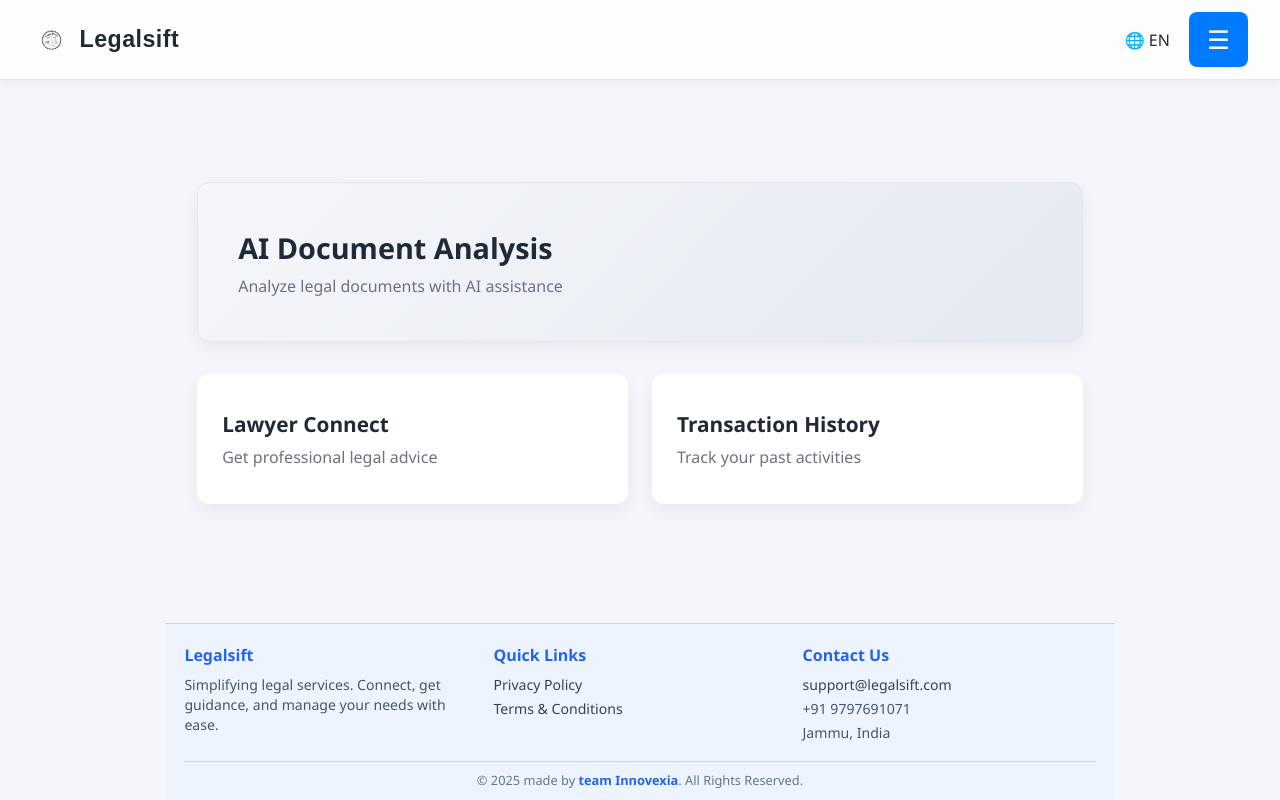
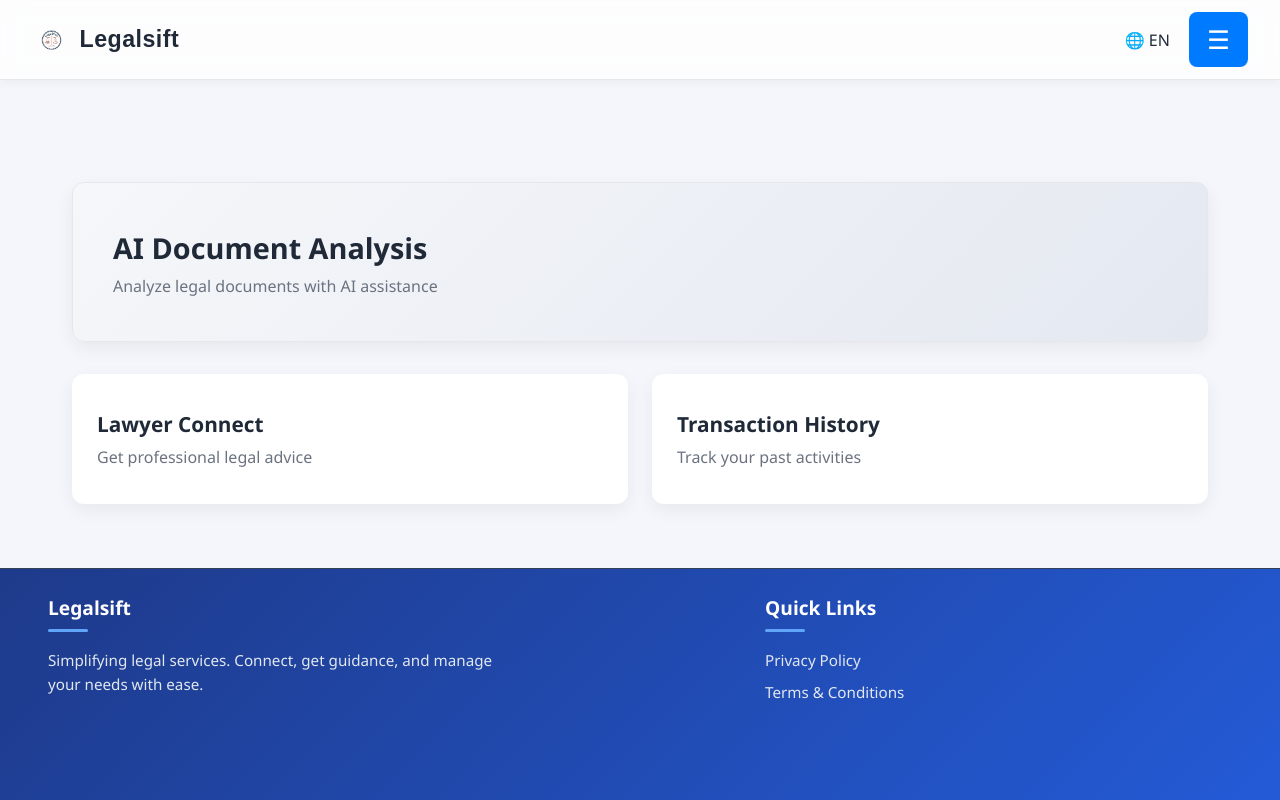
Before and after one commit to Aniket-Manhas/LegalSift, a React (Vite) app in the folder User Frontend/: page /dashboard in a window 1280 px wide. Shown: the top 800 px of the page. Built offline with nearby package versions, Linux system fonts and the light colour scheme.

Commit message:
fixed the footer

```diff
--- a/User Frontend/src/components/footer.jsx
+++ b/User Frontend/src/components/footer.jsx
@@ -5,8 +5,7 @@ export default function Footer() {
   return (
     <footer className="footer">
       <div className="footer-container">
-        {/* About */}
-        <div className="footer-section about">
+        <div className="footer-section">
           <h3>Legalsift</h3>
           <p>
             Simplifying legal services. Connect, get guidance, and manage your
@@ -14,26 +13,18 @@ export default function Footer() {
           </p>
         </div>
 
-        {/* Quick Links */}
-        <div className="footer-section links">
+        <div className="footer-section">
           <h4>Quick Links</h4>
           <ul>
-            <li>
-              <a href="/privacy">Privacy Policy</a>
-            </li>
-            <li>
-              <a href="/terms">Terms & Conditions</a>
-            </li>
+            <li><a href="/privacy">Privacy Policy</a></li>
+            <li><a href="/terms">Terms & Conditions</a></li>
           </ul>
         </div>
 
-        {/* Contact */}
-        <div className="footer-section contact">
+        <div className="footer-section">
           <h4>Contact Us</h4>
           <ul>
-            <li>
-              <a href="mailto:support@legalsift.com">support@legalsift.com</a>
-            </li>
+            <li><a href="mailto:support@legalsift.com">support@legalsift.com</a></li>
             <li>+91 9797691071</li>
             <li>Jammu, India</li>
           </ul>
--- a/User Frontend/src/styles/footer.css
+++ b/User Frontend/src/styles/footer.css
@@ -1,13 +1,12 @@
 /* ========== FOOTER ========== */
 .footer {
-  background: #eef4ff;
-  color: #374151;
-  padding: 1.2rem 1.2rem 0.6rem; /* reduced padding */
+  background: linear-gradient(135deg, #1e3a8a, #2563eb);
+  color: #f8fafc;
   width: 100%;
   box-sizing: border-box;
-  border-top: 1px solid #cbd5e1;
-  font-size: 0.9rem; /* slightly smaller text */
-  margin-top: 1.5rem;
+  border-top: 1px solid #334155;
+  font-size: 0.9rem;
+  margin-top: auto;
 }
 
 /* Layout */
@@ -16,31 +15,45 @@
   flex-wrap: wrap;
   justify-content: space-between;
   align-items: flex-start;
-  gap: 1rem; /* reduced gap */
-  max-width: 1050px; /* narrowed width */
+  gap: 250px;
+  max-width: 1500px  auto;
   margin: 0 auto;
-  padding-bottom: 0.4rem; /* less bottom space */
+  padding: 2rem 1.5rem;
 }
 
 .footer-section {
-  flex: 1 1 200px;
-  min-width: 160px;
+  flex: 1 1 250px;
+  min-width: 200px;
 }
 
 .footer-section h3,
 .footer-section h4 {
-  margin-bottom: 0.4rem; /* tighter spacing */
-  color: #2563eb;
-  font-size: 1rem;
+  margin-bottom: 1rem;
+  color: #ffffff;
+  font-size: 1.2rem;
   font-weight: 600;
+  position: relative;
+  padding-bottom: 0.5rem;
+}
+
+.footer-section h3::after,
+.footer-section h4::after {
+  content: '';
+  position: absolute;
+  bottom: 0;
+  left: 0;
+  width: 40px;
+  height: 3px;
+  background: #60a5fa;
+  border-radius: 2px;
 }
 
 .footer-section p,
 .footer-section li,
 .footer-section a {
-  font-size: 0.88rem; /* smaller text */
-  line-height: 1.4;
-  color: #475569;
+  font-size: 0.95rem;
+  line-height: 1.6;
+  color: #e2e8f0;
 }
 
 /* Links */
@@ -51,33 +64,35 @@
 }
 
 .footer-section li {
-  margin-bottom: 0.25rem; /* compact list spacing */
+  margin-bottom: 0.5rem;
 }
 
 .footer-section a {
   text-decoration: none;
-  color: #374151;
+  color: #e2e8f0;
   transition: color 0.2s ease, transform 0.2s ease;
+  display: inline-block;
 }
 
 .footer-section a:hover {
-  color: #2563eb;
-  transform: translateX(2px);
+  color: #60a5fa;
+  transform: translateX(5px);
 }
 
 /* Bottom Bar */
 .footer-bottom {
   text-align: center;
-  padding-top: 0.5rem; /* smaller padding */
-  margin-top: 0.5rem;
-  border-top: 1px solid #cbd5e1;
-  font-size: 0.8rem;
-  color: #64748b;
+  padding: 1.5rem;
+  margin-top: 0;
+  border-top: 1px solid #334155;
+  font-size: 0.9rem;
+  color: #cbd5e1;
+  background: rgba(15, 23, 42, 0.2);
 }
 
 .footer-bottom span {
   font-weight: 600;
-  color: #2563eb;
+  color: #60a5fa;
 }
 
 /* Responsive */
@@ -85,7 +100,8 @@
   .footer-container {
     flex-direction: column;
     align-items: flex-start;
-    gap: 0.6rem;
+    gap: 1.5rem;
+    padding: 1.5rem;
   }
 
   .footer-section {
@@ -93,7 +109,17 @@
   }
 
   .footer {
-    text-align: left;
+    padding: 0;
+  }
+
+  .footer-bottom {
     padding: 1rem;
   }
 }
+
+/* Full-width adjustment */
+@media (min-width: 1200px) {
+  .footer-container {
+    padding: 1.5rem 3rem;
+  }
+}
```
